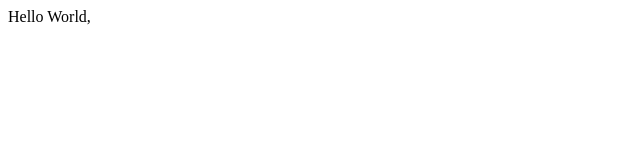
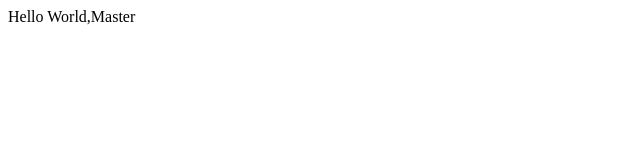
Before and after one commit to phanthanhlamzz/phanthanhlamzz.github.io, a plain HTML site: page index.htm in a window 1280 px wide. Shown: the full height of the page, 0-640 px from the left. Drawn offline with Linux system fonts and the light colour scheme.

Commit message:
add master text to index.htm

```diff
--- a/index.htm
+++ b/index.htm
@@ -8,7 +8,7 @@
 
 <body>
 
-<p>Hello World,</p>
+<p>Hello World,Master</p>
 
 </body>
 
```
